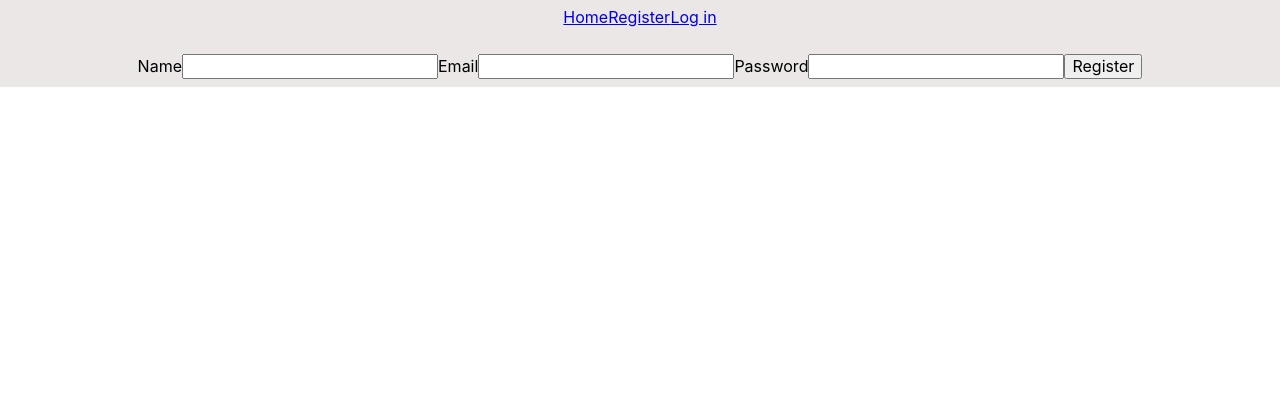
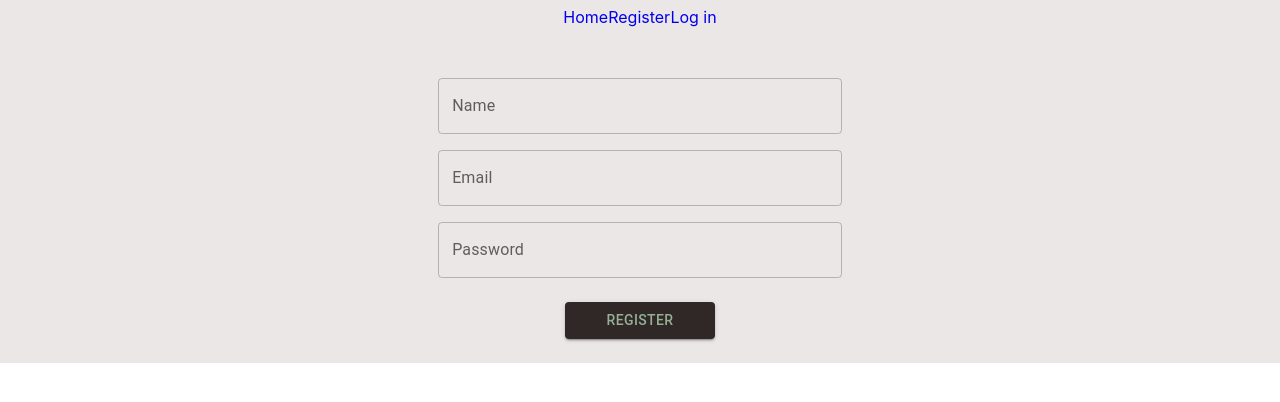
Before and after one commit to Victoria-Panayoti/goit-react-hw-08-phonebook, a React (Create React App) app: page /goit-react-hw-08-phonebook/register in a window 1280 px wide. Shown: the top 402 px of the page. Built offline with nearby package versions, Linux system fonts and the light colour scheme.

Commit message:
add styles to forms

```diff
--- a/package.json
+++ b/package.json
@@ -4,6 +4,9 @@
   "private": true,
   "homepage": "https://Victoria-Panayoti.github.io/goit-react-hw-08-phonebook/",
   "dependencies": {
+    "@emotion/react": "^11.11.1",
+    "@emotion/styled": "^11.11.0",
+    "@mui/material": "^5.13.5",
     "@reduxjs/toolkit": "^1.9.5",
     "@testing-library/jest-dom": "^5.16.3",
     "@testing-library/react": "^12.1.4",
--- a/src/components/GlobalStyle.jsx
+++ b/src/components/GlobalStyle.jsx
@@ -24,4 +24,7 @@ ul, ol {
     list-style: none;
 
 }
+a{
+  text-decoration: none;
+}
 `;
--- a/src/components/Layout/Layout.jsx
+++ b/src/components/Layout/Layout.jsx
@@ -1,4 +1,4 @@
-import { AppBar } from 'components/AppBar/AppBar';
+import { MyAppBar } from 'components/MyAppBar/MyAppBar';
 import { GlobalStyle } from 'components/GlobalStyle';
 import { Outlet } from 'react-router-dom';
 import { Container } from './Layout.styled';
@@ -8,7 +8,7 @@ export const Layout = () => {
   // const error = useError();
   return (
     <Container>
-      <AppBar />
+      <MyAppBar />
       <Outlet />
       <GlobalStyle />
     </Container>
--- a/src/components/LoginForm/LoginForm.jsx
+++ b/src/components/LoginForm/LoginForm.jsx
@@ -1,26 +1,68 @@
-import { useDispatch } from "react-redux"
-import { logIn } from "redux/auth/operations";
+import { useDispatch } from 'react-redux';
+import {
+  Button,
+  Box,
+  FormControl,
+  InputLabel,
+  OutlinedInput,
+} from '@mui/material';
+import { logIn } from 'redux/auth/operations';
 
 export const LoginForm = () => {
   const dispatch = useDispatch();
   const handleSubmit = e => {
     e.preventDefault();
     const form = e.currentTarget;
-        dispatch(logIn({
+    dispatch(
+      logIn({
         email: form.elements.email.value,
         password: form.elements.password.value,
-        }));
+      })
+    );
     form.reset();
-    }
+  };
   return (
+    <Box
+      sx={{
+        '& > :not(style)': {
+          m: 2,
+          display: 'flex',
+          flexDirection: 'column',
+          alignItems: 'center',
+        },
+      }}
+    >
       <form onSubmit={handleSubmit} autoComplete="off">
-            <label>
-                <input type='email' name='email' />
-            </label>
-            <label>
-                <input type='password' name='password'/>
-            </label>
-            <button type='submit'>Log In </button>
+        <FormControl sx={{ m: 1, width: '40ch' }} variant="outlined">
+          <InputLabel htmlFor="user-email">Email</InputLabel>
+          <OutlinedInput id="user-email" type="email" name="email" label="Email" />
+        </FormControl>
+        <FormControl sx={{ m: 1, width: '40ch' }} variant="outlined">
+          <InputLabel htmlFor="user-password">Password</InputLabel>
+          <OutlinedInput
+            id="user-password"
+            type="password"
+            name="password"
+            label="Password"
+          />
+        </FormControl>
+        <Button
+          type="submit"
+          variant="contained"
+          sx={{
+            mt: 2,
+            width: 150,
+            color: '#95b095',
+            backgroundColor: '#302727',
+            '&:hover': {
+              color: '#302727',
+              backgroundColor: '#95b095',
+            },
+          }}
+        >
+          Log In
+        </Button>
       </form>
-    )
-}
+    </Box>
+  );
+};
--- a/src/components/AppBar/AppBar.jsx
+++ b/src/components/MyAppBar/MyAppBar.jsx
@@ -4,7 +4,7 @@ import { UserMenu } from 'components/UserMenu/UserMenu';
 import { useAuth } from 'redux/hooks';
 import { Header } from './AppBar.styled';
 
-export const AppBar = () => {
+export const MyAppBar = () => {
   const { isLoggedIn } = useAuth();
   return (
     <Header>
--- a/src/components/RegisterForm/RegisterForm.jsx
+++ b/src/components/RegisterForm/RegisterForm.jsx
@@ -1,3 +1,5 @@
+
+import {Button, Box, FormControl, InputLabel, OutlinedInput } from '@mui/material';
 import { useDispatch } from 'react-redux';
 import { register } from 'redux/auth/operations';
 
@@ -16,20 +18,40 @@ export const RegisterForm = () => {
     form.reset();
   };
   return (
-    <form onSubmit={handleSubmit} autoComplete="off">
-      <label>
-        Name
-        <input type="text" name="name"></input>
-      </label>
-      <label>
-        Email
-        <input type="email" name="email" />
-      </label>
-      <label>
-        Password
-        <input type="password" name="password" />
-      </label>
-      <button type="submit">Register</button>
-    </form>
+    <Box
+       sx={{
+        '& > :not(style)': {
+          m: 2,
+          display: 'flex',
+          flexDirection: 'column',
+          alignItems: 'center',
+        },
+      }}
+    >
+      <form onSubmit={handleSubmit} autoComplete="off">
+        <FormControl sx={{ m: 1, width: '40ch' }} variant="outlined">
+          <InputLabel htmlFor="user-name">Name</InputLabel>
+          <OutlinedInput id="user-name" type="text" name="name" label='Name'/>
+        </FormControl>
+         <FormControl sx={{ m: 1, width: '40ch' }} variant="outlined">
+          <InputLabel htmlFor="user-email">Email</InputLabel>
+          <OutlinedInput id="user-email" type="email" name="email" label='Email'/>
+        </FormControl>
+        <FormControl sx={{ m: 1, width: '40ch' }} variant="outlined">
+          <InputLabel htmlFor="user-password">Password</InputLabel>
+          <OutlinedInput id="user-password" type="password" name="password" label='Password'/>
+        </FormControl>
+        <Button type="submit" variant="contained" sx={{
+          mt: 2,
+          width: 150,
+          color: '#95b095',
+          backgroundColor: '#302727',
+          '&:hover': {
+            color: '#302727',
+            backgroundColor:'#95b095',
+        },
+        }}>Register</Button>
+      </form>
+    </Box>
   );
 };
```
Also changed, not shown: src/components/MyAppBar/AppBar.styled.jsx (renamed from src/components/AppBar/AppBar.styled.jsx), 1 other file (tests, documents, lock files or other folders). Lines whose indentation alone changed are shown as unchanged.
